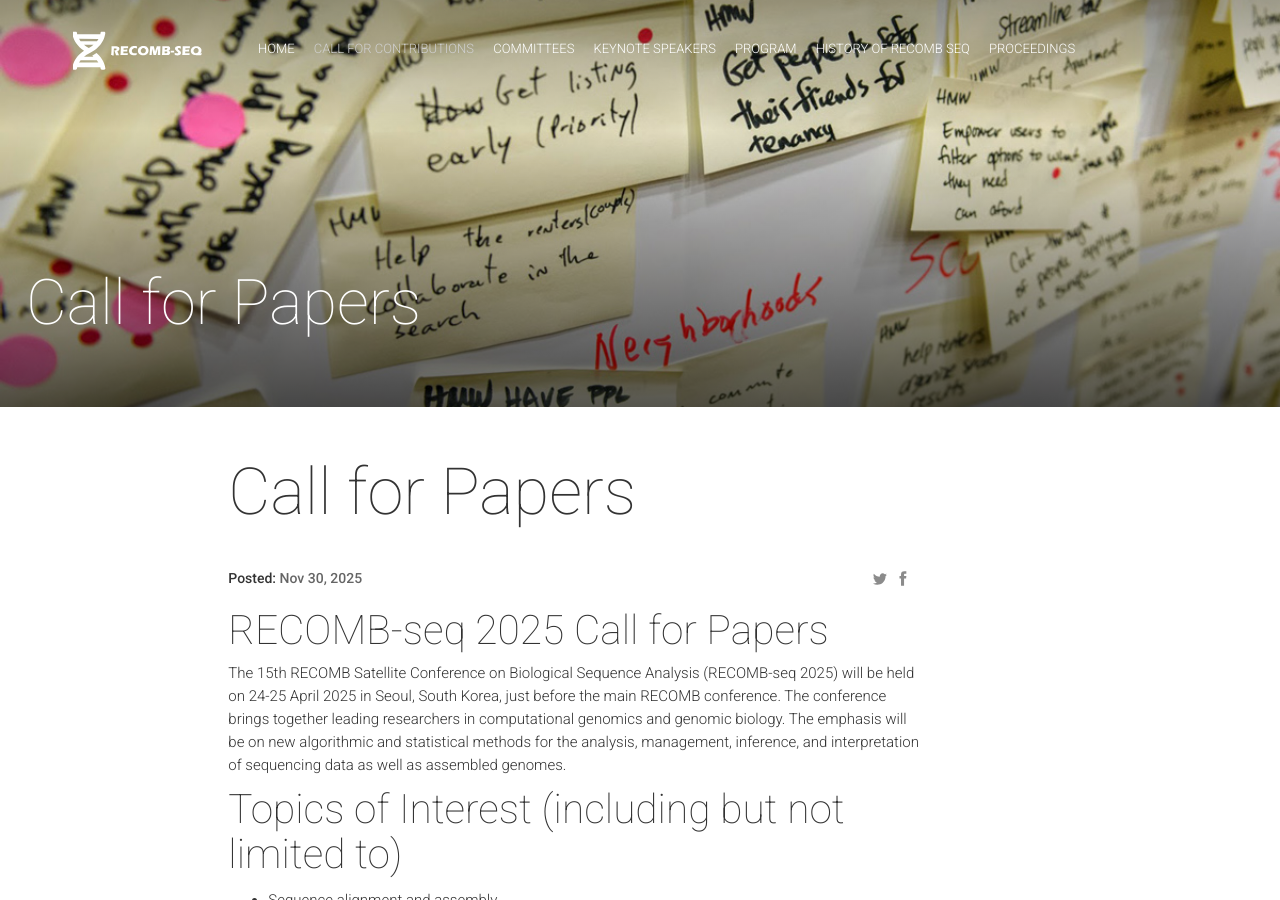
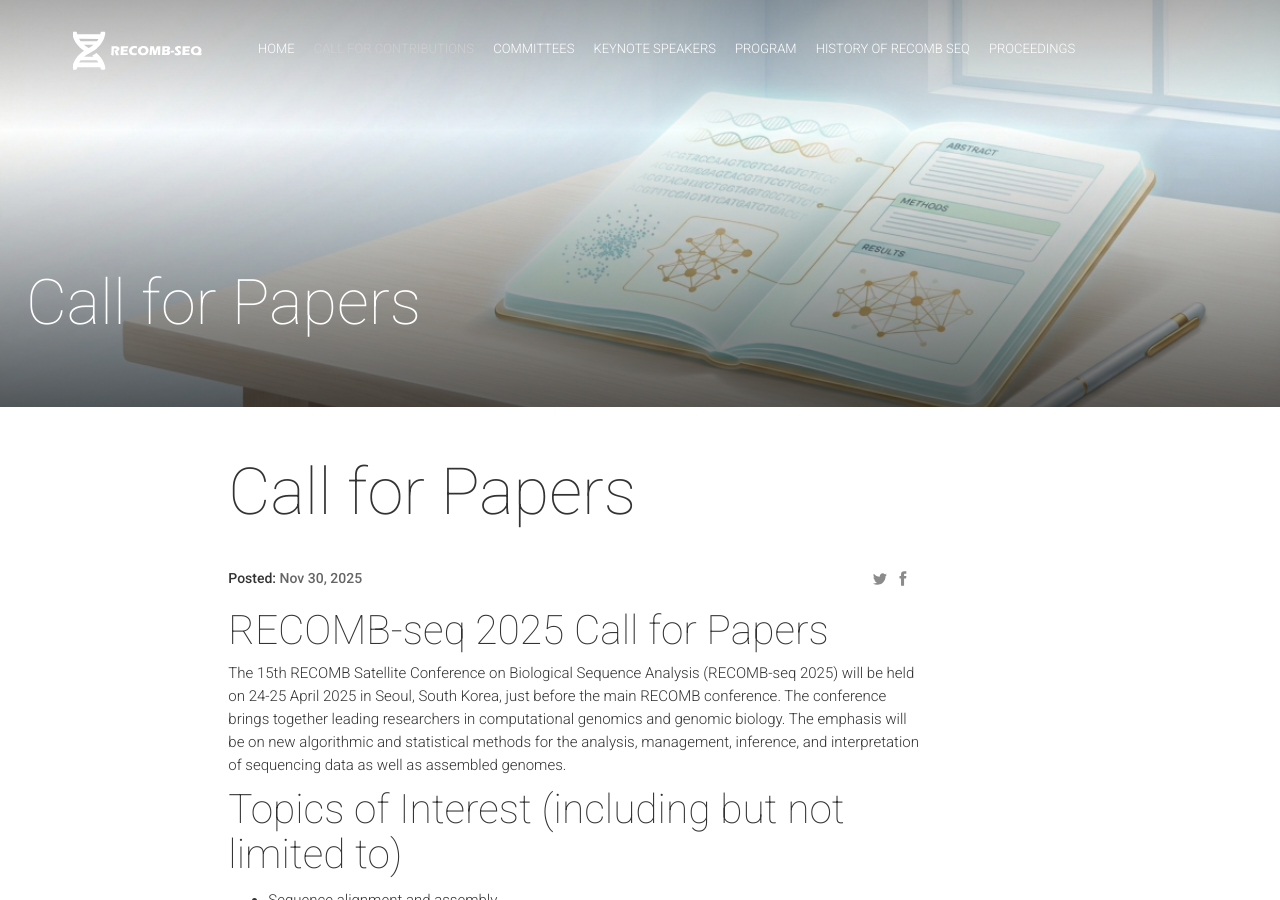
Before and after one commit to recomb-seq/recomb-seq.github.io, a Jekyll site: the page built from papers.html, in a window 1280 px wide and 900 px high. Built offline with Jekyll 4.4.1, drawn with Linux system fonts in a browser that asks for light colours; nearby versions of some CDN libraries; comment, search, counter and statistics services are not loaded.

Commit message:
cfp header

```diff
--- a/papers.html
+++ b/papers.html
@@ -2,7 +2,7 @@
 layout: default
 title: Call for Papers
 permalink: /papers/
-image: blog.jpg
+image: blog.png
 ---
 
  {% include top-section.html %}
```
Also changed, not shown: img/sections-background/blog.jpg (deleted), img/sections-background/blog.png (added).
